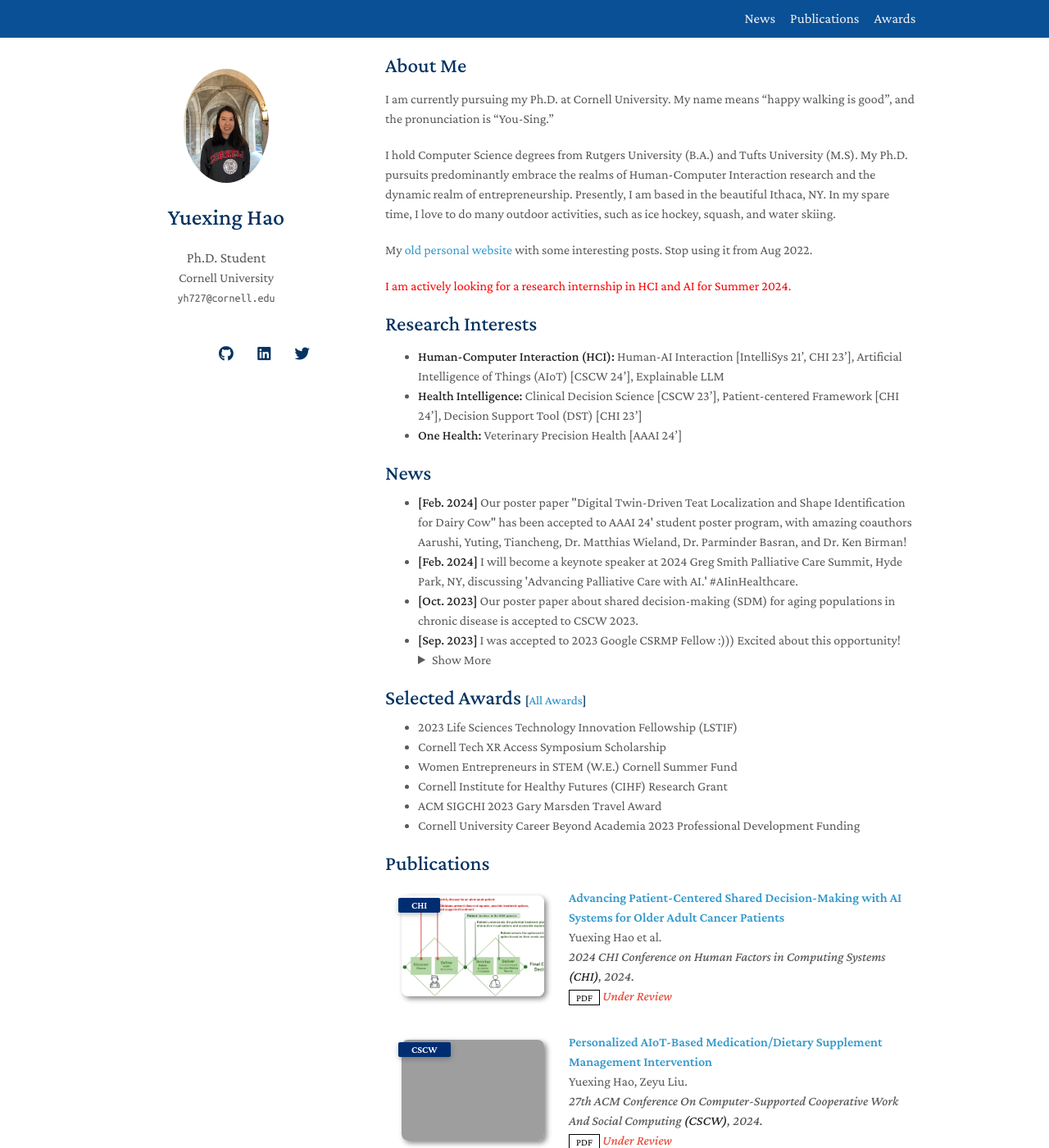
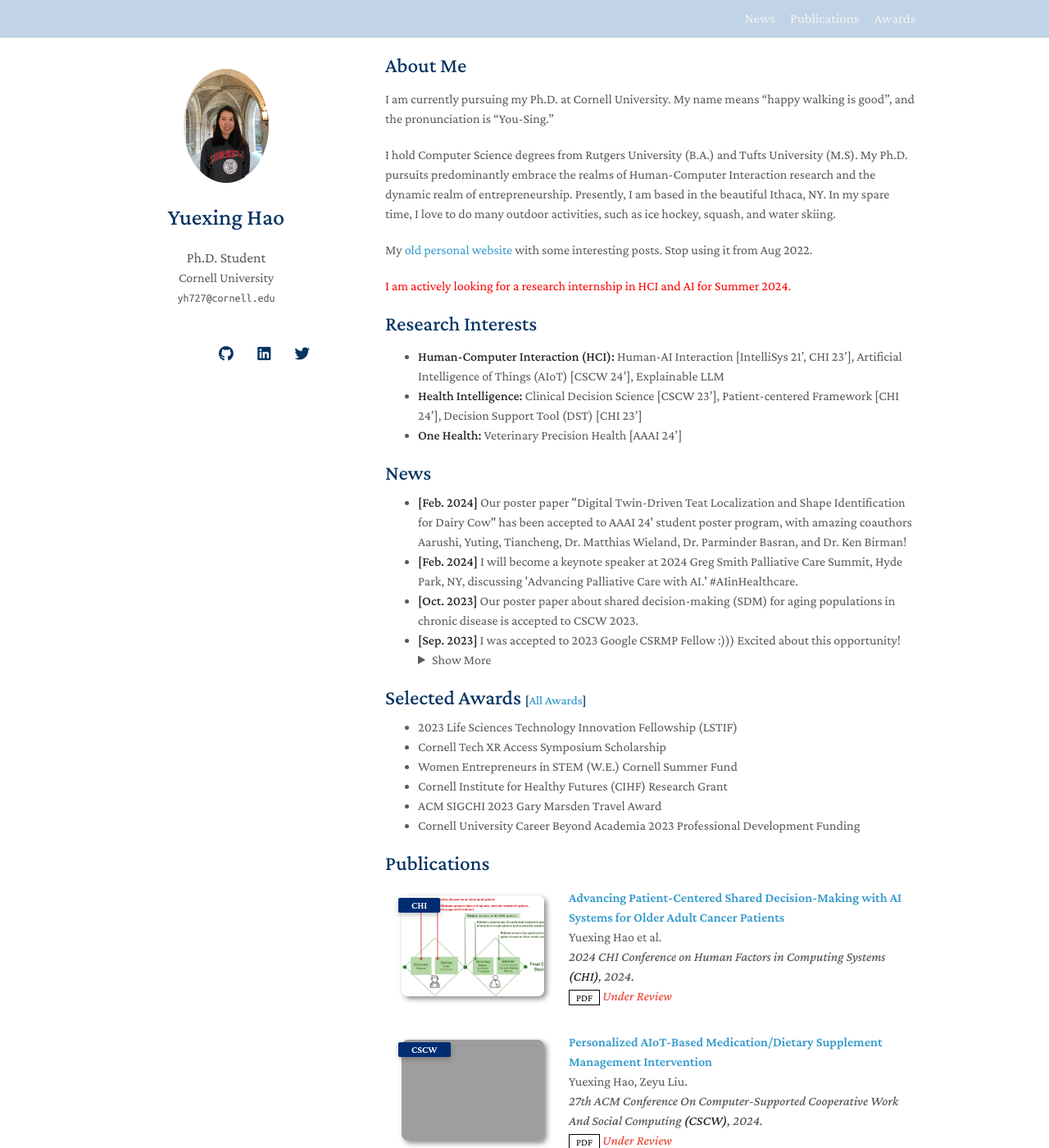
Before and after one commit to YuexingHao/Yuexing-Hao, a Jekyll site: the page built from index.md, in a window 1280 px wide and 1400 px high. Shown: the whole window at 82% size. Built offline with Jekyll 4.4.1, drawn with Linux system fonts in a browser that asks for light colours; nearby versions of some CDN libraries; a style sheet for code colours, icons or effects is not loaded; our own code applies the rules of GitHub Pages for plain Markdown files; grey boxes are pictures that could not be loaded.

Commit message:
Update nav.css

```diff
--- a/assets/css/nav.css
+++ b/assets/css/nav.css
@@ -1,6 +1,6 @@
 /* Add a black background color to the top navigation */
 .topnav {
-    background-color: #095096;
+    background-color: #c1d3e6;
     overflow: hidden;
 	position:fixed;
 	z-index:999;
```
